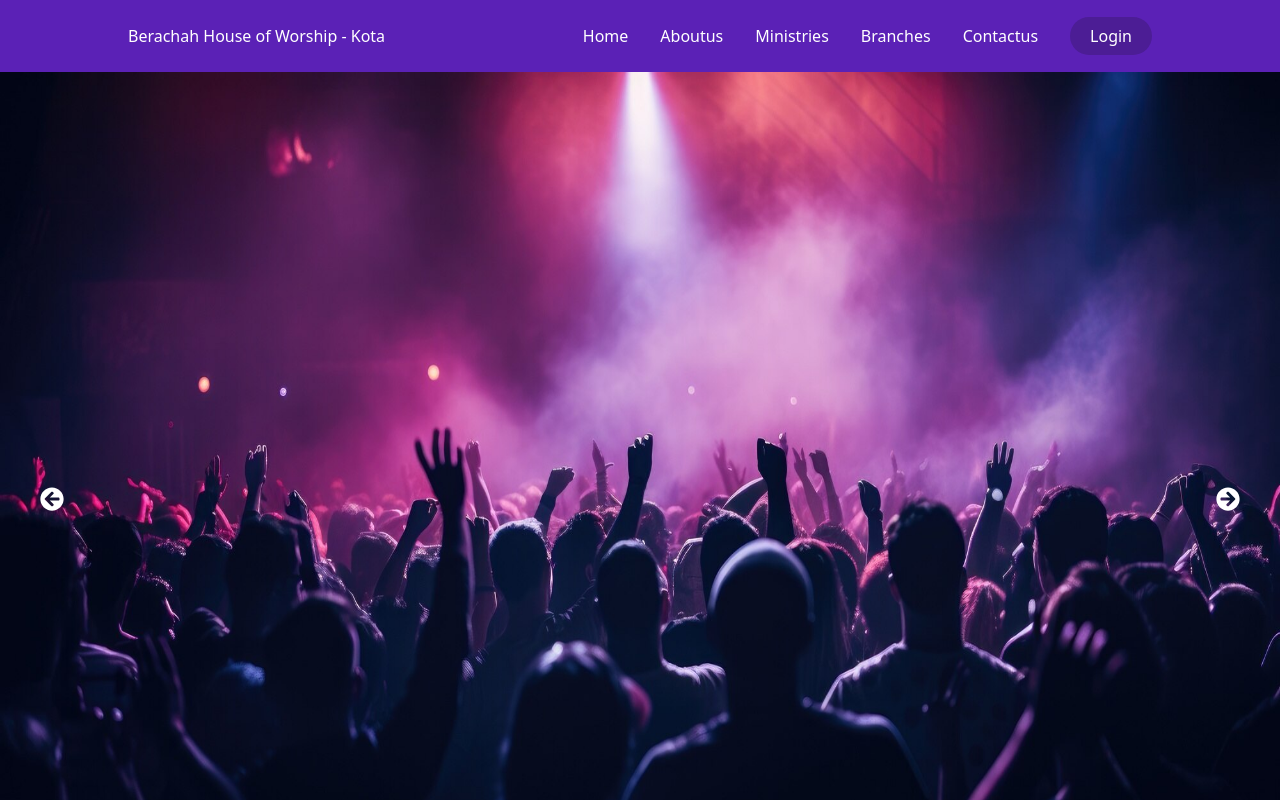
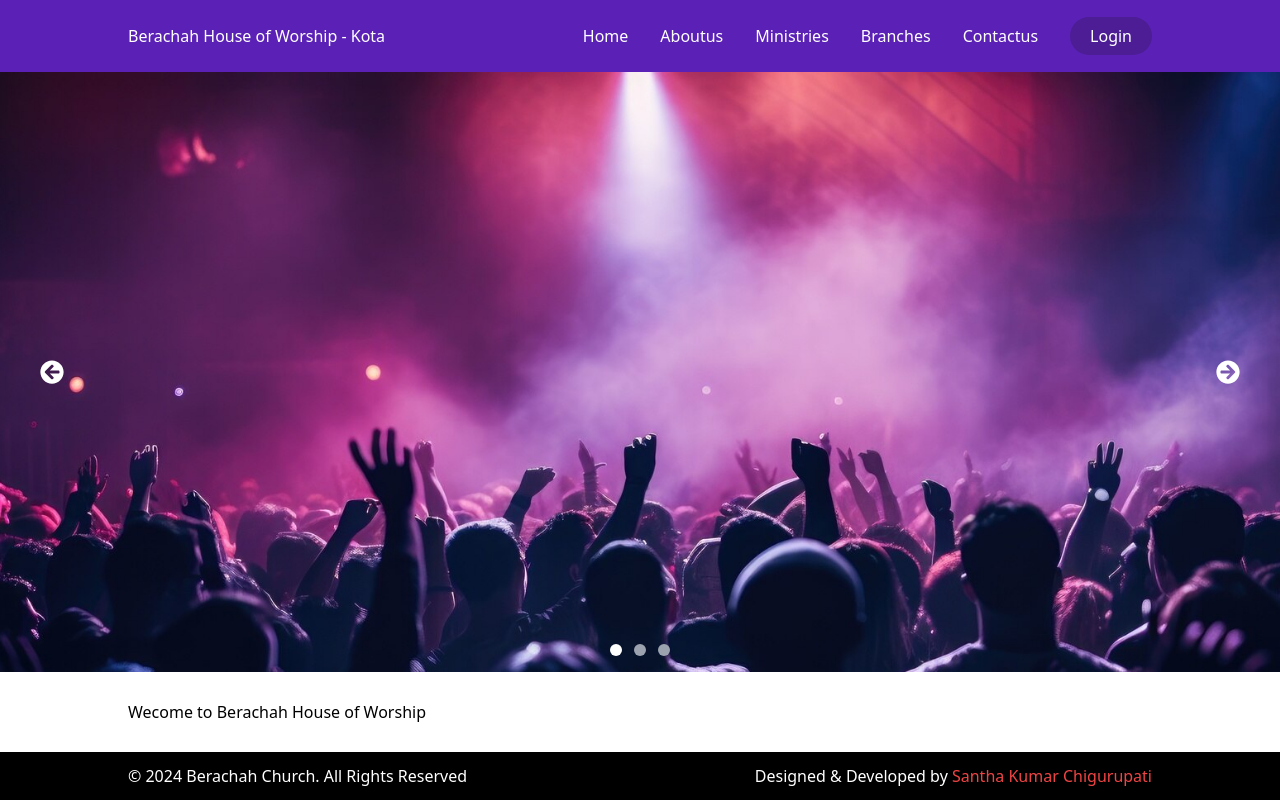
Before and after one commit to itsjohnuser/berachah-house-of-worship, a React (Create React App) app: page /home in a window 1280 px wide. Shown: the top 800 px of the page. Built offline with nearby package versions, Linux system fonts and the light colour scheme; grey boxes are pictures that could not be loaded.

Commit message:
slider design updated

```diff
--- a/src/components/Home.js
+++ b/src/components/Home.js
@@ -23,7 +23,7 @@ const Home = () => {
 
   return (
     <>
-              <Slider slides={slidesData} />
+        <Slider slides={slidesData} />
         {/* <Slider slides={slidesData} /> */}
         <div className="w-full lg:w-[1024px] mx-auto">
             <div className="about p-5 md:p-2 md:py-7 lg:p-0 lg:py-7">
--- a/src/components/Login.js
+++ b/src/components/Login.js
@@ -22,7 +22,7 @@ const Login = () => {
   const dispatch = useDispatch();
 
   //Accessing the user data from Redux store
-  const registeredUser = useSelector((state) => state.user.user);
+  //const registeredUser = useSelector((state) => state.user.user);
 
   //Setup Yup for form validation
   const loginSchema = Yup.object().shape({
--- a/src/components/Slider.js
+++ b/src/components/Slider.js
@@ -4,7 +4,12 @@ import { FaArrowCircleRight, FaArrowCircleLeft } from "react-icons/fa";
 
 const Slider = ({slides}) => {
 
+    console.log("Slides Length is:", slides.length)
+
     const [current, setCurrent] = useState(0);
+
+    console.log("Slide Current Value is:", current)
+
 
     const previousSlide = () => {
         if(current === 0) setCurrent(slides.length - 1)
@@ -17,7 +22,7 @@ const Slider = ({slides}) => {
     }
 
   return (
-    <div className='overflow-hidden relative'>
+    <div className='overflow-hidden relative md:h-[600px]'>
         <div
             className='flex transition ease-out duration-40'
             style={{
@@ -26,7 +31,8 @@ const Slider = ({slides}) => {
         >
             {
                 slides.map((slide) => {
-                    return <img src={slide.url} key={slide.name} alt={slide.name} className='w-screen' />
+                    // return <img src={slide.url} key={slide.name} alt={slide.name} className='w-screen' />
+                    return <img src={slide.url} key={slide.name} alt={slide.name} className='w-screen object-cover' />
                 })
             }
         </div>
```
Also changed, not shown: 1 other file (tests, documents, lock files or other folders).
